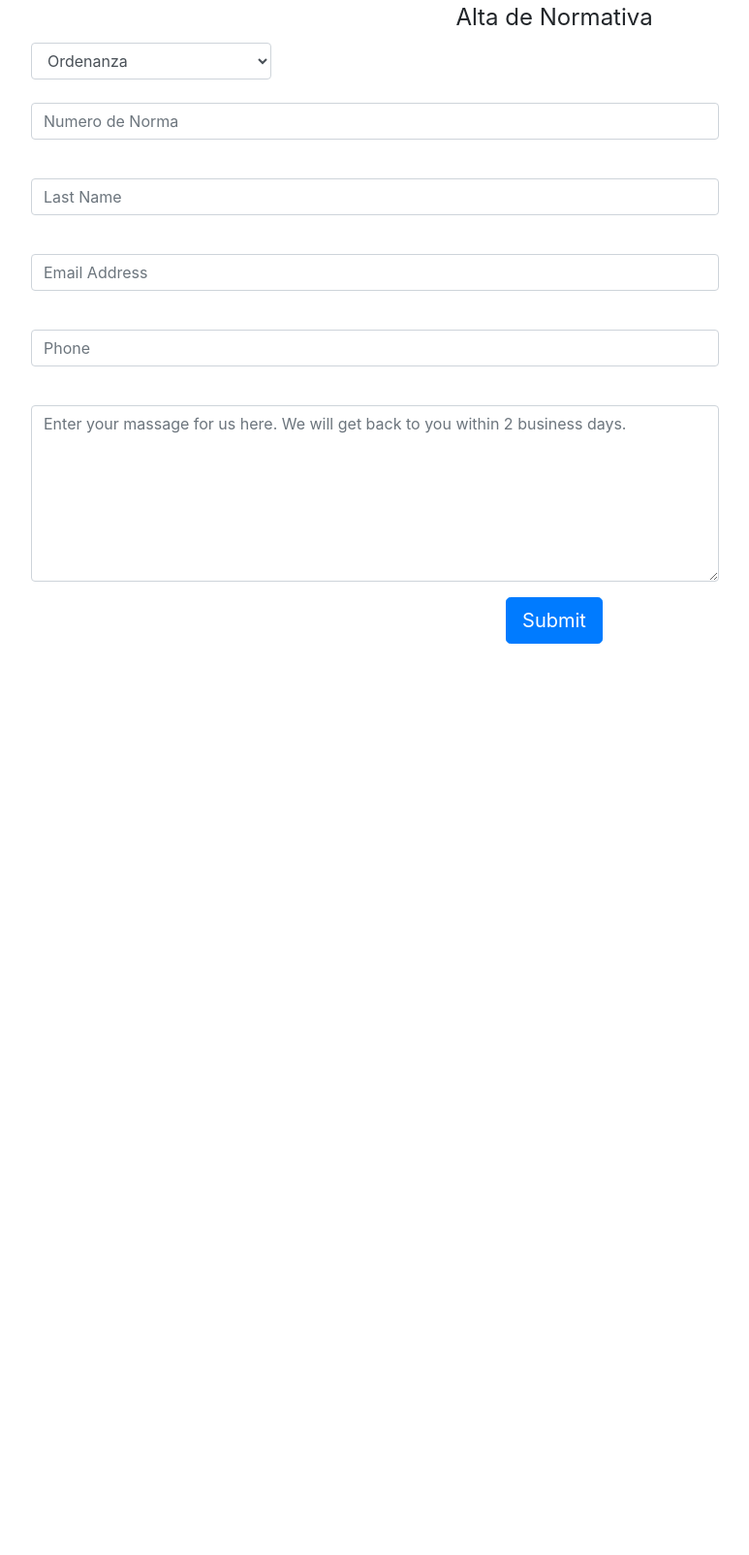
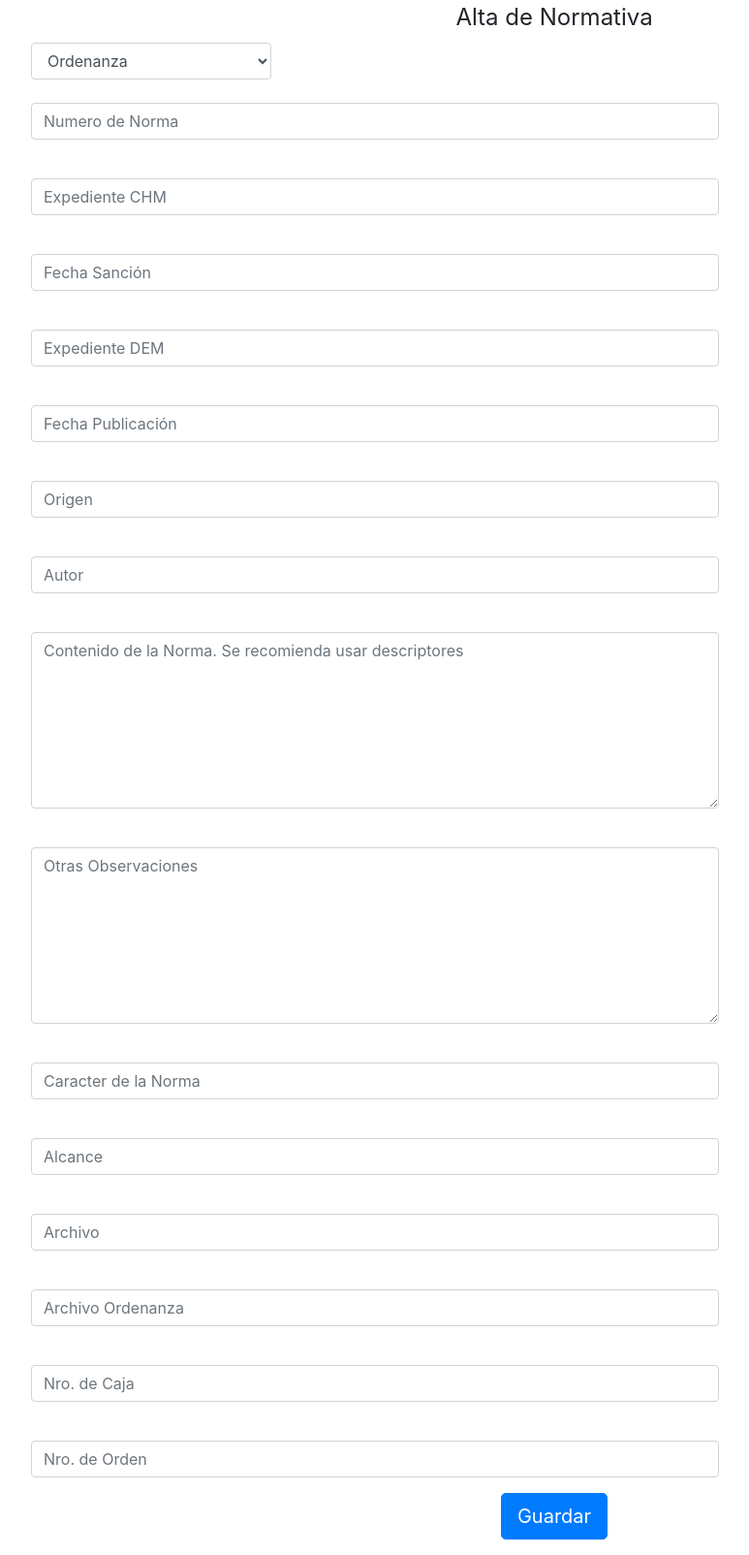
Before and after one commit to leykerSV/digesto1, a CodeIgniter app: page /digesto1/index.php/inicio/alta in a window 1280 px wide. Shown: the whole page at 97% size, without its empty margins (68-841 px from the left). Before the commit the page ends 664 px from the top, so only its background shows below. Run offline with CodeIgniter, Linux system fonts and the light colour scheme; data comes from the database, SQL or seed files in the repository.

Commit message:
Detalles

```diff
--- a/application/controllers/Inicio.php
+++ b/application/controllers/Inicio.php
@@ -68,7 +68,7 @@ class Inicio extends CI_Controller {
     }
 
     public function detalles($norma){
-
+        echo $norma;
     }
 
 }
--- a/application/views/principal/alta.php
+++ b/application/views/principal/alta.php
@@ -30,7 +30,7 @@
                         <div class="form-group">
                             <span class="col-md-1 col-md-offset-2 text-center"><i class="fa fa-user bigicon"></i></span>
                             <div class="col-md-8">
-                                <input id="expedientechm" name="expedientechm" type="text" placeholder="Last Name" class="form-control">
+                                <input id="expedientechm" name="expedientechm" type="text" placeholder="Expediente CHM" class="form-control">
                             </div>
                             <?php echo form_error('expedientechm'); ?>
                         </div>
@@ -38,27 +38,110 @@
                         <div class="form-group">
                             <span class="col-md-1 col-md-offset-2 text-center"><i class="fa fa-envelope-o bigicon"></i></span>
                             <div class="col-md-8">
-                                <input id="email" name="email" type="text" placeholder="Email Address" class="form-control">
+                                <input id="fechasancion" name="fechasancion" type="text" placeholder="Fecha Sanción" class="form-control">
                             </div>
+                            <?php echo form_error('fechasancion'); ?>
                         </div>
 
                         <div class="form-group">
                             <span class="col-md-1 col-md-offset-2 text-center"><i class="fa fa-phone-square bigicon"></i></span>
                             <div class="col-md-8">
-                                <input id="phone" name="phone" type="text" placeholder="Phone" class="form-control">
+                                <input id="expedientedem" name="expedientedem" type="text" placeholder="Expediente DEM" class="form-control">
                             </div>
+                            <?php echo form_error('expedientedem'); ?>
                         </div>
 
                         <div class="form-group">
                             <span class="col-md-1 col-md-offset-2 text-center"><i class="fa fa-pencil-square-o bigicon"></i></span>
                             <div class="col-md-8">
-                                <textarea class="form-control" id="message" name="message" placeholder="Enter your massage for us here. We will get back to you within 2 business days." rows="7"></textarea>
+                                <input id="fechapublicacion" name="fechasancion" type="text" placeholder="Fecha Publicación" class="form-control">
                             </div>
+                            <?php echo form_error('fechapublicacion'); ?>
+                        </div>
+
+                        <div class="form-group">
+                            <span class="col-md-1 col-md-offset-2 text-center"><i class="fa fa-phone-square bigicon"></i></span>
+                            <div class="col-md-8">
+                                <input id="origen" name="origen" type="text" placeholder="Origen" class="form-control">
+                            </div>
+                            <?php echo form_error('origen'); ?>
+                        </div>
+
+                        <div class="form-group">
+                            <span class="col-md-1 col-md-offset-2 text-center"><i class="fa fa-phone-square bigicon"></i></span>
+                            <div class="col-md-8">
+                                <input id="autor" name="autor" type="text" placeholder="Autor" class="form-control">
+                            </div>
+                            <?php echo form_error('autor'); ?>
+                        </div>
+
+                        <div class="form-group">
+                            <span class="col-md-1 col-md-offset-2 text-center"><i class="fa fa-pencil-square-o bigicon"></i></span>
+                            <div class="col-md-8">
+                                <textarea class="form-control" id="contenido" name="contenido" placeholder="Contenido de la Norma. Se recomienda usar descriptores" rows="7"></textarea>
+                            </div>
+                            <?php echo form_error('contenido'); ?>
+                        </div>
+
+                        <div class="form-group">
+                            <span class="col-md-1 col-md-offset-2 text-center"><i class="fa fa-pencil-square-o bigicon"></i></span>
+                            <div class="col-md-8">
+                                <textarea class="form-control" id="observaciones" name="observaciones" placeholder="Otras Observaciones" rows="7"></textarea>
+                            </div>
+                            <?php echo form_error('observaciones'); ?>
+                        </div>
+
+                        <div class="form-group">
+                            <span class="col-md-1 col-md-offset-2 text-center"><i class="fa fa-phone-square bigicon"></i></span>
+                            <div class="col-md-8">
+                                <input id="caracter" name="caracter" type="text" placeholder="Caracter de la Norma" class="form-control">
+                            </div>
+                            <?php echo form_error('caracter'); ?>
+                        </div>
+
+                        <div class="form-group">
+                            <span class="col-md-1 col-md-offset-2 text-center"><i class="fa fa-phone-square bigicon"></i></span>
+                            <div class="col-md-8">
+                                <input id="alcance" name="alcance" type="text" placeholder="Alcance" class="form-control">
+                            </div>
+                            <?php echo form_error('alcance'); ?>
+                        </div>
+
+                        <div class="form-group">
+                            <span class="col-md-1 col-md-offset-2 text-center"><i class="fa fa-phone-square bigicon"></i></span>
+                            <div class="col-md-8">
+                                <input id="archivo" name="archivo" type="text" placeholder="Archivo" class="form-control">
+                            </div>
+                            <?php echo form_error('archivo'); ?>
+                        </div>
+
+                        <div class="form-group">
+                            <span class="col-md-1 col-md-offset-2 text-center"><i class="fa fa-phone-square bigicon"></i></span>
+                            <div class="col-md-8">
+                                <input id="archivoord" name="archivoord" type="text" placeholder="Archivo Ordenanza" class="form-control">
+                            </div>
+                            <?php echo form_error('archivoord'); ?>
+                        </div>
+
+                        <div class="form-group">
+                            <span class="col-md-1 col-md-offset-2 text-center"><i class="fa fa-phone-square bigicon"></i></span>
+                            <div class="col-md-8">
+                                <input id="nrocaja" name="nrocaja" type="text" placeholder="Nro. de Caja" class="form-control">
+                            </div>
+                            <?php echo form_error('nrocaja'); ?>
+                        </div>
+
+                        <div class="form-group">
+                            <span class="col-md-1 col-md-offset-2 text-center"><i class="fa fa-phone-square bigicon"></i></span>
+                            <div class="col-md-8">
+                                <input id="nroord" name="nroord" type="text" placeholder="Nro. de Orden" class="form-control">
+                            </div>
+                            <?php echo form_error('nroord'); ?>
                         </div>
 
                         <div class="form-group">
                             <div class="col-md-12 text-center">
-                                <button type="submit" class="btn btn-primary btn-lg">Submit</button>
+                                <button type="submit" class="btn btn-primary btn-lg">Guardar</button>
                             </div>
                         </div>
                     </fieldset>
--- a/application/views/principal/busqueda.php
+++ b/application/views/principal/busqueda.php
@@ -104,7 +104,7 @@
           <tbody>
               <?php foreach ($listaNormas as $item): ?>
                       <tr>
-                          <th><a href="<?php anchor(); ?>"</a>VER</th>
+                          <th> <?php echo anchor_popup('/inicio/detalles/'.$item['numero'], 'VER', ''); ?> </th>
                           <?php
                             foreach($all_tipo as $tipo)
                             {
```
